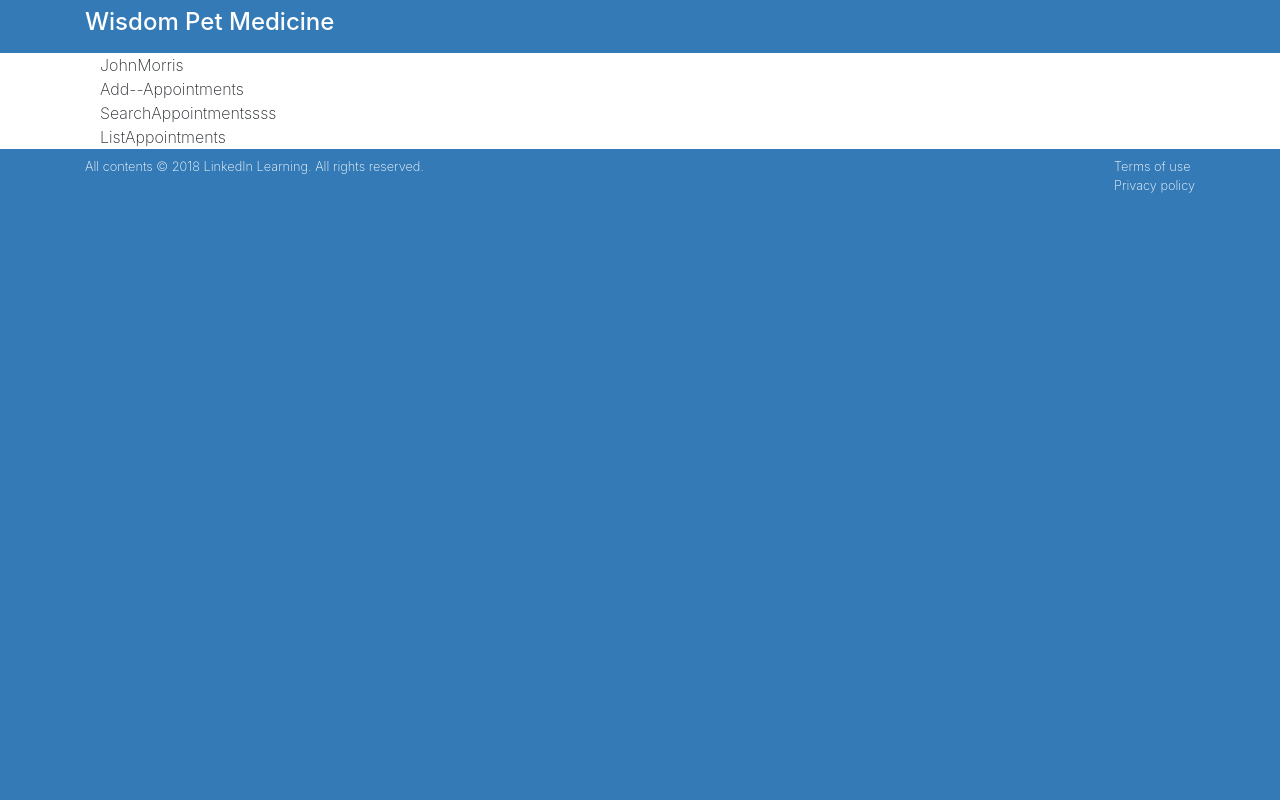
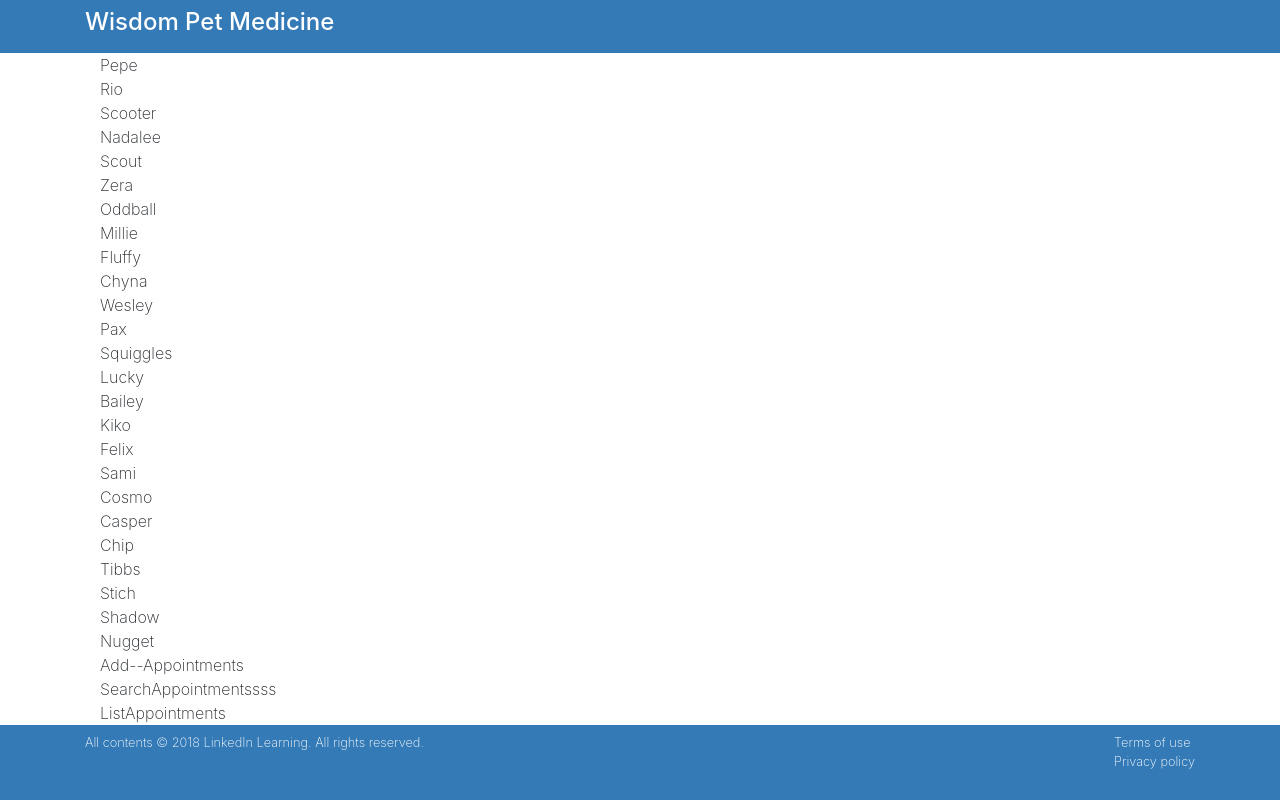
Before and after one commit to johnmorrisQADeveloper/004_react_interface, a React (Create React App) app: page / in a window 1280 px wide. Built offline with nearby package versions, Linux system fonts and the light colour scheme.

Commit message:
add complex data

```diff
--- a/src/components/App.js
+++ b/src/components/App.js
@@ -36,30 +36,32 @@ import React, { Component } from 'react'
 export default class App extends Component {
   state = {
     myName: 'JohnMorris',
-    myAppointments: ''
+    myAppointments: []
   }
   componentDidMount() {
-    // once application all gets assembled, the data.json file will be in the same folder as the current document.
     fetch('./data.json')
-    .then(response  => response.json())
-    .then(result => {
-
-      const apts = result.map(item => {
-        return item
+      .then(response => response.json())
+      .then(result => {
+        this.setState({
+          myAppointments: result
+        })
       })
-      this.setState({
-        myAppointments: apts
-      })
-    })
   }
   render() {
+    const listItems = this.state.myAppointments.map((item, index) => {
+      return (
+        <div key={index}>
+          {item.petName}
+        </div>
+      )
+    })
     return (
       <main className="page bg-white" id="petratings">
         <div className="container">
           <div className="row">
             <div className="col-md-12 bg-white">
               <div className="container">
-                {this.state.myName}
+                {listItems}
                 <div><AddAppointments /></div>
                 <div><SearchAppointments /></div>
                 <div><ListAppointments /></div>
```
